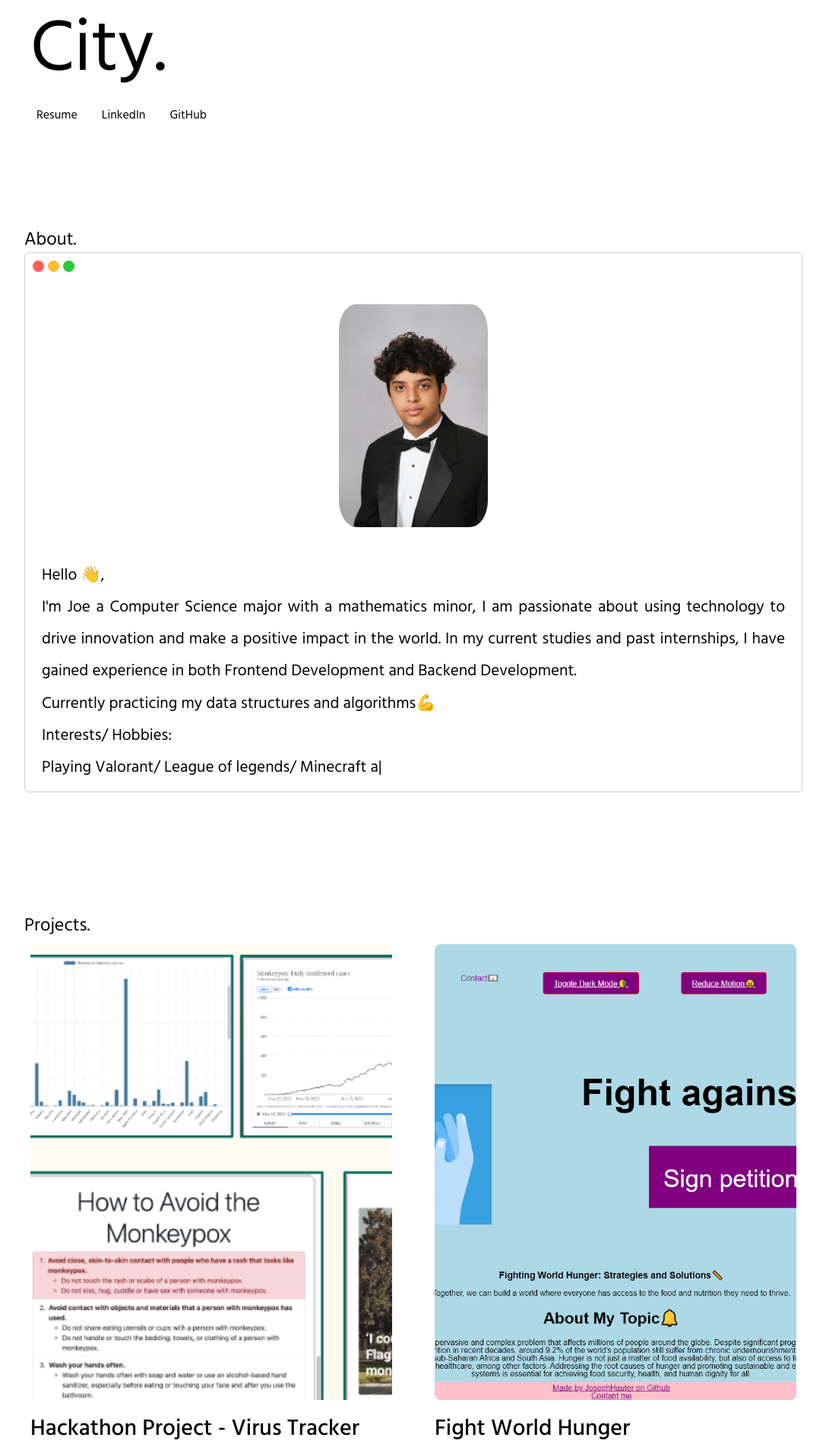
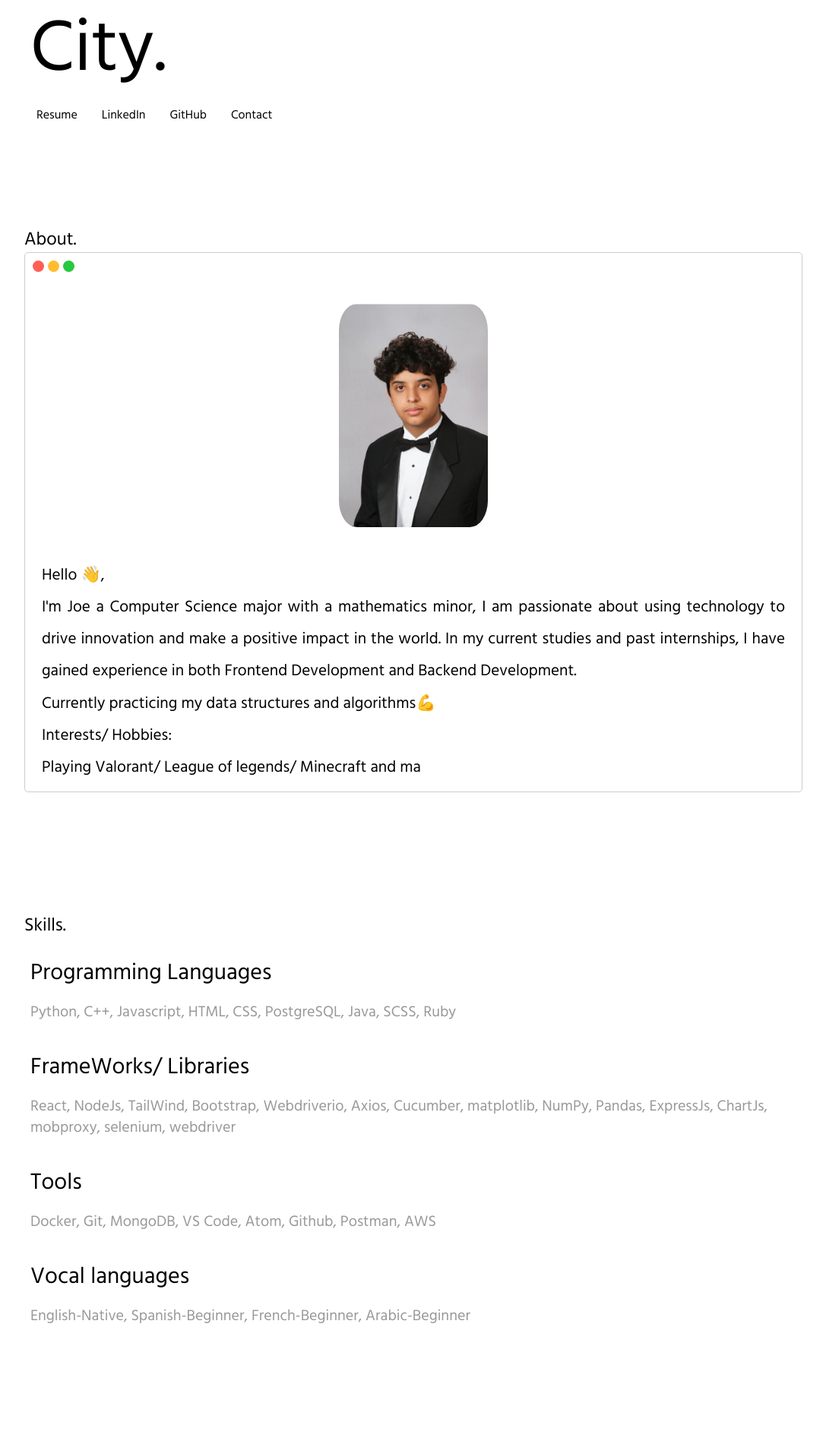
Before and after one commit to JosephHauter/My-Portfolio, a React (Create React App) app: page / in a window 1280 px wide. Shown: the part 520-2421 px from the top of the page at 76% size, without its empty margins (96-1183 px from the left). Built offline with nearby package versions, Linux system fonts and the light colour scheme.

Commit message:
added new project, reordered page, added more buttons

```diff
--- a/src/components/Footer.js
+++ b/src/components/Footer.js
@@ -9,6 +9,7 @@ function Footer() {
     <Link to="/resume"><button className="text-sm sm:text-base  py-2  mr-4 rounded-lg flex items-center transition-all ease-out duration-300 hover:bg-slate-100 hover:scale-105 active:scale-100 cursor-pointer">Resume</button></Link>
       <button className="text-sm sm:text-base py-2 mr-4 rounded-lg flex items-center transition-all ease-out duration-300 hover:bg-slate-100 hover:scale-105 active:scale-100 cursor-pointer" onClick={() => window.open("https://www.linkedin.com/in/joseph-hauter-2a3240208/")}>LinkedIn</button>
       <button className="text-sm sm:text-base py-2 mr-4 rounded-lg flex items-center transition-all ease-out duration-300 hover:bg-slate-100 hover:scale-105 active:scale-100 cursor-pointer" onClick={() => window.open("https://github.com/JosephHauter")}>GitHub</button>
+      <a href="mailto:HauterJoseph7@gmail.com"><button className="text-sm sm:text-base py-2 mr-4 rounded-lg flex items-center transition-all ease-out duration-300 hover:bg-slate-100 hover:scale-105 active:scale-100 cursor-pointer" onClick={() => window.location.href="#contact"}>Contact</button></a>
     </div>
     <p>Made with ❤ -<span className=' text-[#94a3b8]'>Joseph Hauter</span></p>
   </div>
--- a/src/global.css
+++ b/src/global.css
@@ -20,7 +20,7 @@
     position: absolute;
     pointer-events: none;
     z-index: 100;
-    bottom: -3340px;
+    bottom: -4240px;
     height: 30px;
     width: 100vw;
     opacity: 0.5;
--- a/src/pages/HomePage.js
+++ b/src/pages/HomePage.js
@@ -41,6 +41,7 @@ function App() {
 </Link>
     <button className="text-sm sm:text-base p-1 lg:p-2 m-1 lg:m-2 rounded-lg flex items-center transition-all ease-out duration-300 hover:bg-slate-100 hover:scale-105 active:scale-100 cursor-pointer" onClick={() => window.open("https://www.linkedin.com/in/joseph-hauter-2a3240208/")}>LinkedIn</button>
     <button className="text-sm sm:text-base p-1 lg:p-2 m-1 lg:m-2 rounded-lg flex items-center transition-all ease-out duration-300 hover:bg-slate-100 hover:scale-105 active:scale-100 cursor-pointer" onClick={() => window.open("https://github.com/JosephHauter")}>GitHub</button>
+    <a href="mailto:HauterJoseph7@gmail.com"><button className="text-sm sm:text-base p-1 lg:p-2 m-1 lg:m-2 rounded-lg flex items-center transition-all ease-out duration-300 hover:bg-slate-100 hover:scale-105 active:scale-100 cursor-pointer" onClick={() => window.location.href="#contact"}>Contact</button></a>
 
   </div>
 
@@ -49,25 +50,8 @@ function App() {
 
   <About />
 
-  <br /><br /><br /><br /><br />
-  <div class="container mx-auto mb-10 max-w-screen-xl" id="projects">
-    <h1 className="tablet:m-10 text-2xl text-bold">Projects.</h1>
-  <div className="grid grid-cols-2 gap-10">
-  <WorkCard key={"Project 1"}
-    img={"images/Monkeypox_Proj.png"}
-    name={"Hackathon Project - Virus Tracker"}
-    description={"Hackathon Project that won Public Favortie was my first ever hackathon alongside with my teamates. We had a ton of fun and worked all night long and learned so much. Built with Javascript,D3.js, Chat.js,HTML, CSS, Bootstrap."}
-    onClick={()=> window.open("https://josephhauter.github.io/Virus-Tracker/")}
-    />
-    <WorkCard key={"Project 5"} img={"/images/WorldHunger.png"} name={"Fight World Hunger"} description={"Built part of my bootcamp with codepath for Web developoment, features finding your local food bank, news on food shortage and teaches valuable lesson."} onClick={()=> window.open("https://josephhauter.github.io/Fight-World-Hunger/")} />
 
-  <WorkCard key={"Project 4"} img={"images/Tracker.png"} name={"ToDoList Tracker"} description={"Wanted to learn react.js and what better way than to start with a activity tracker, but with a motivational quote API every time you refresh."} onClick={()=> window.open("https://todo-list-five-rose.vercel.app/")} />
-  <WorkCard key={"Project 2"} img={"images/twitterClone.png"} name={"Twitter Clone"} description={"Twitter Clone built with teammate for a bootcamp built with Javascript, next.js, HTML, CSS, mongoDB"} onClick={()=> window.open("https://github.com/JosephHauter/Social-Media-App")} />
-  {/* <WorkCard key={"Project 3"} img={"images/alarmc.jpg"} name={"Alarm Clock W/GUI"} description={"Built an Alarm Clock with a GUI using Python and you can add custom alarm sounds. "} onClick={()=> window.open("https://github.com/JosephHauter/AlarmClock-With-GUI")} /> */}
-  {/* <WorkCard key={"Project 5"} img={"images/atm app.png"} name={"ATM Banking App"} description={"Built my first ever C++ project making a ATM APP where you can deposit, withdraw, check balance."} onClick={()=> window.open("https://github.com/JosephHauter/Virus-Tracker")} /> */}
 
-</div>
-  </div>
   <br /><br /><br /><br /><br />
 
   <div class="container mx-auto mb-10 max-w-screen-xl" id="skills">
@@ -97,6 +81,29 @@ function App() {
         </div>
         </div>
 
+        <br /><br /><br /><br /><br />
+  <div class="container mx-auto mb-10 max-w-screen-xl" id="projects">
+    <h1 className="tablet:m-10 text-2xl text-bold">Projects.</h1>
+  <div className="grid grid-cols-2 gap-10">
+  <WorkCard key={"Project 1"}
+    img={"images/Monkeypox_Proj.png"}
+    name={"Hackathon Project - Virus Tracker"}
+    description={"Hackathon Project that won Public Favortie was my first ever hackathon alongside with my teamates. We had a ton of fun and worked all night long and learned so much. Built with Javascript,D3.js, Chat.js,HTML, CSS, Bootstrap."}
+    onClick={()=> window.open("https://josephhauter.github.io/Virus-Tracker/")}
+    />
+
+    <WorkCard key={"Project 2"} img={"/images/WorldHunger.png"} name={"Fight World Hunger"} description={"Built part of my bootcamp with codepath for Web developoment, features finding your local food bank, news on food shortage and teaches valuable lesson."} onClick={()=> window.open("https://josephhauter.github.io/Fight-World-Hunger/")} />
+    <WorkCard key={"Project 6"} img={"images/dashboard.png"} name={"Country Market Data Dashboard"} description={"This project is a data dashboard that allows you to explore different types of data for various countries. It uses data from the Quandl API and presents it in a user-friendly format using Dash and Plotly. The dashboard includes several interactive components such as dropdowns and sliders that allow you to filter the data, and it displays the data in various types of charts including line charts, bar charts, and a heatmap. "} onClick={()=> window.open("https://github.com/JosephHauter/country-market-dashboard")} />
+    <WorkCard key={"Project 3"} img={"images/twitterClone.png"} name={"Twitter Clone"} description={"Twitter Clone built with teammate for a bootcamp built with Javascript, next.js, HTML, CSS, mongoDB"} onClick={()=> window.open("https://github.com/JosephHauter/Social-Media-App")} />
+  <WorkCard key={"Project 4"} img={"images/Tracker.png"} name={"ToDoList Tracker"} description={"Wanted to learn react.js and what better way than to start with a activity tracker, but with a motivational quote API every time you refresh."} onClick={()=> window.open("https://todo-list-five-rose.vercel.app/")} />
+  {/* <WorkCard key={"Project 5"} img={"images/atm app.png"} name={"ATM Banking App"} description={"Built my first ever C++ project making a ATM APP where you can deposit, withdraw, check balance."} onClick={()=> window.open("https://github.com/JosephHauter/Virus-Tracker")} /> */}
+
+</div>
+  </div>
+  <br /><br /><br /><br /><br />
+
+
+
       {/*
       <Contact />
        */}
```
Also changed, not shown: public/images/dashboard.png (added).
